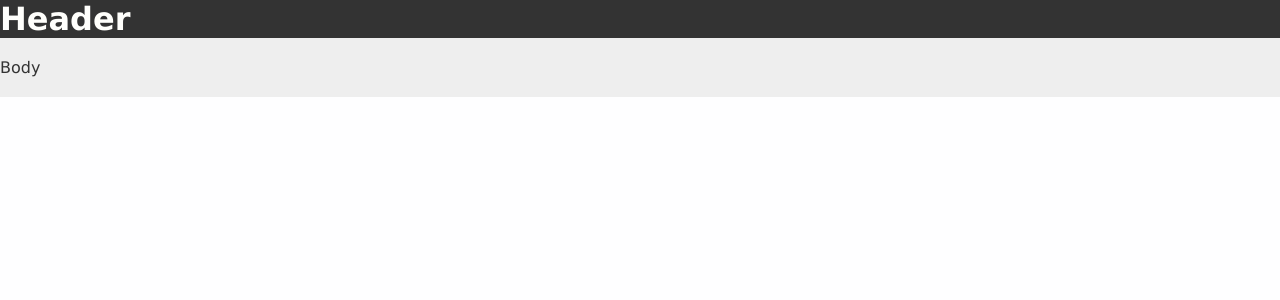
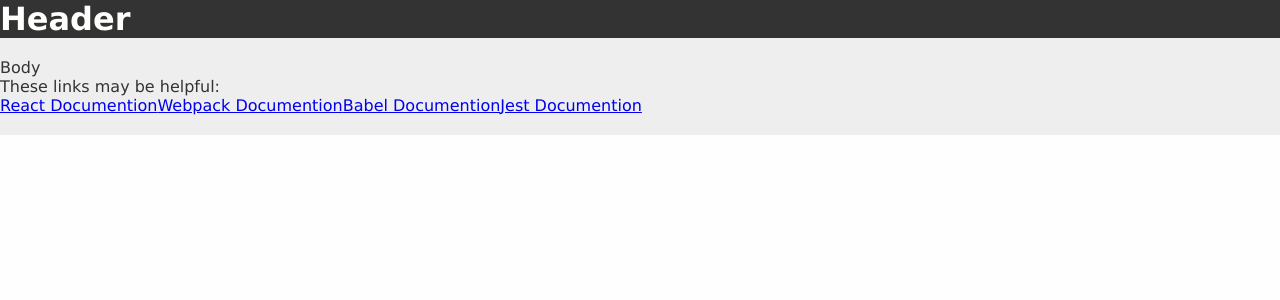
Before and after one commit to utilidev/ud-react-template, a React app: page / in a window 1280 px wide. Shown: the top 300 px of the page. Built offline with nearby package versions, Linux system fonts and the light colour scheme.

Commit message:
links to relevant documentation

```diff
--- a/src/components/Body/Body.js
+++ b/src/components/Body/Body.js
@@ -6,6 +6,13 @@ const Body = props => {
     <div className="bg-light">
       <div className="body">
         <p className="tx-dark">{props.text}</p>
+        <p className="tx-dark">These links may be helpful:</p>
+        <a href="https://reactjs.org/docs/getting-started.html">
+          React Documention
+        </a>
+        <a href="https://webpack.js.org/concepts/">Webpack Documention</a>
+        <a href="https://babeljs.io/docs/en/">Babel Documention</a>
+        <a href="https://jestjs.io/docs/en/getting-started">Jest Documention</a>
       </div>
     </div>
   );
```
